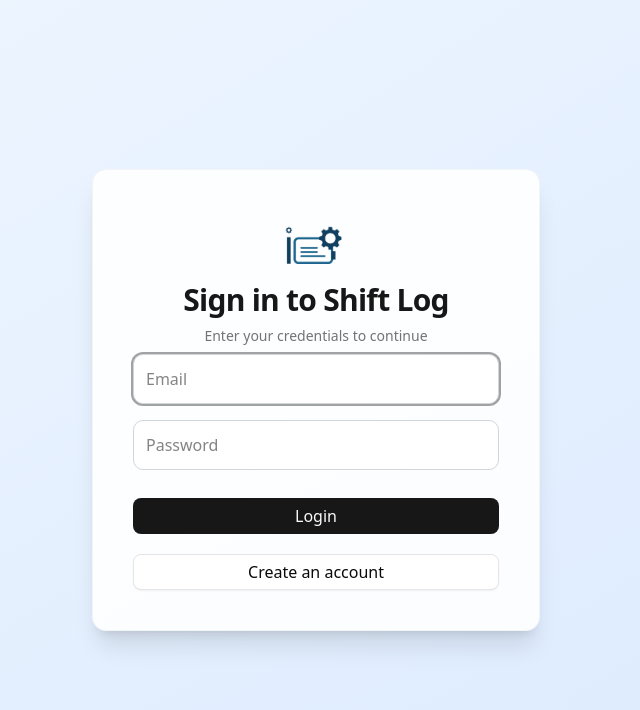
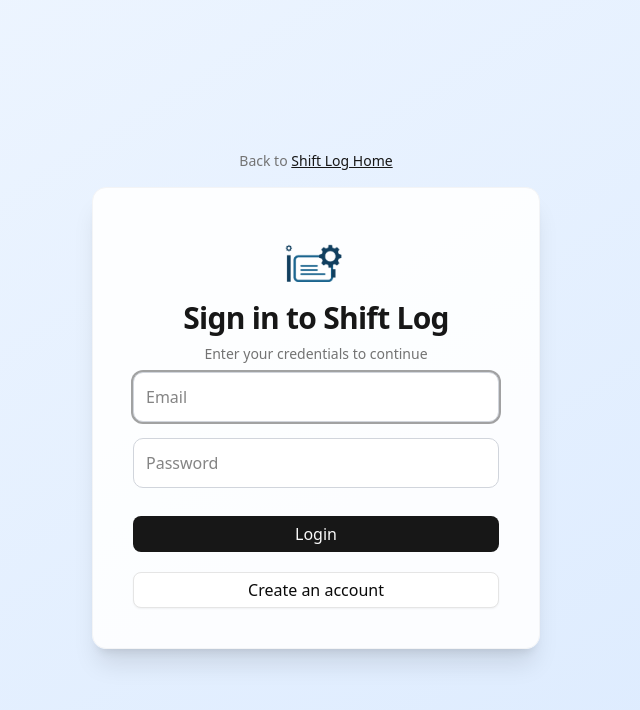
Before and after one commit to ITECS-IN/Ops-Log-App, a React (Vite) app in the folder frontend/: page /login in a window 1280 px wide. Shown: the top 710 px of the page, without its empty margins (324-964 px from the left). Built offline with nearby package versions, Linux system fonts and the light colour scheme; no server answers.

Commit message:
Update navigation and improve layout for Dashboard and Login pages

```diff
--- a/frontend/src/components/layout/Layout.tsx
+++ b/frontend/src/components/layout/Layout.tsx
@@ -49,7 +49,7 @@ export function Layout({ children }: { children: ReactNode }) {
             <button
               type="button"
               aria-label="Go to Dashboard"
-              onClick={() => navigate("/")}
+              onClick={() => navigate("/dashboard")}
               className="focus:outline-none shrink-0"
               style={{ background: "none", border: "none", padding: 0, margin: 0, cursor: "pointer" }}
             >
@@ -59,13 +59,13 @@ export function Layout({ children }: { children: ReactNode }) {
             </button>
 
             {/* Title - Hidden on mobile, shown on tablet+ */}
-            <h1 className="hidden sm:block text-base md:text-lg lg:text-xl font-bold truncate">
+            <h1 className="block text-base md:text-lg lg:text-xl font-bold truncate">
               {title}
             </h1>
 
             {/* Company Badge - Hidden on mobile, shown on md+ */}
             {company?.companyName && !loading && (
-              <span className="hidden md:inline-flex text-primary font-semibold text-xs lg:text-sm tracking-wide bg-primary/10 rounded px-2 lg:px-3 py-1 shadow-sm border border-primary/30 truncate max-w-[200px] lg:max-w-none">
+              <span className="inline-flex text-primary font-semibold text-xs lg:text-sm tracking-wide bg-primary/10 rounded px-2 lg:px-3 py-1 shadow-sm border border-primary/30 truncate max-w-[200px] lg:max-w-none">
                 {company.companyName}
               </span>
             )}
@@ -112,16 +112,6 @@ export function Layout({ children }: { children: ReactNode }) {
         {mobileMenuOpen && (
           <div className="sm:hidden bg-white border-t border-gray-200">
             <div className="px-4 py-3 space-y-3">
-              {/* Mobile: Page Title */}
-              <div className="pb-2 border-b border-gray-200">
-                <h2 className="text-base font-bold text-gray-900">{title}</h2>
-                {company?.companyName && !loading && (
-                  <span className="inline-flex mt-2 text-primary font-semibold text-xs tracking-wide bg-primary/10 rounded px-2 py-1 shadow-sm border border-primary/30">
-                    {company.companyName}
-                  </span>
-                )}
-              </div>
-
               {/* Mobile: Menu Items */}
               <button
                 onClick={handleAdminClick}
--- a/frontend/src/pages/Login.tsx
+++ b/frontend/src/pages/Login.tsx
@@ -46,6 +46,17 @@ export default function Login() {
 
   return (
   <div className="flex flex-col items-center justify-center min-h-screen bg-linear-to-br from-blue-50 to-blue-100 dark:from-gray-900 dark:to-gray-800 px-4 sm:px-6">
+              <p className="text-center text-muted-foreground mb-4 text-xs sm:text-sm">
+                <span>Back to </span>
+                <a
+                  href="/"
+                  className="text-primary underline font-medium hover:text-primary/80 transition-colors"
+                  aria-label="Go to Shift Log home"
+                >
+                  Shift Log Home
+                </a>
+              </p>
+
       <form
         onSubmit={handleLogin}
         className="bg-white/90 dark:bg-gray-900/90 p-6 sm:p-8 md:p-10 rounded-xl shadow-xl w-full max-w-[90%] sm:max-w-md space-y-4 sm:space-y-5 border border-gray-100 dark:border-gray-800 animate-fade-in"
```
